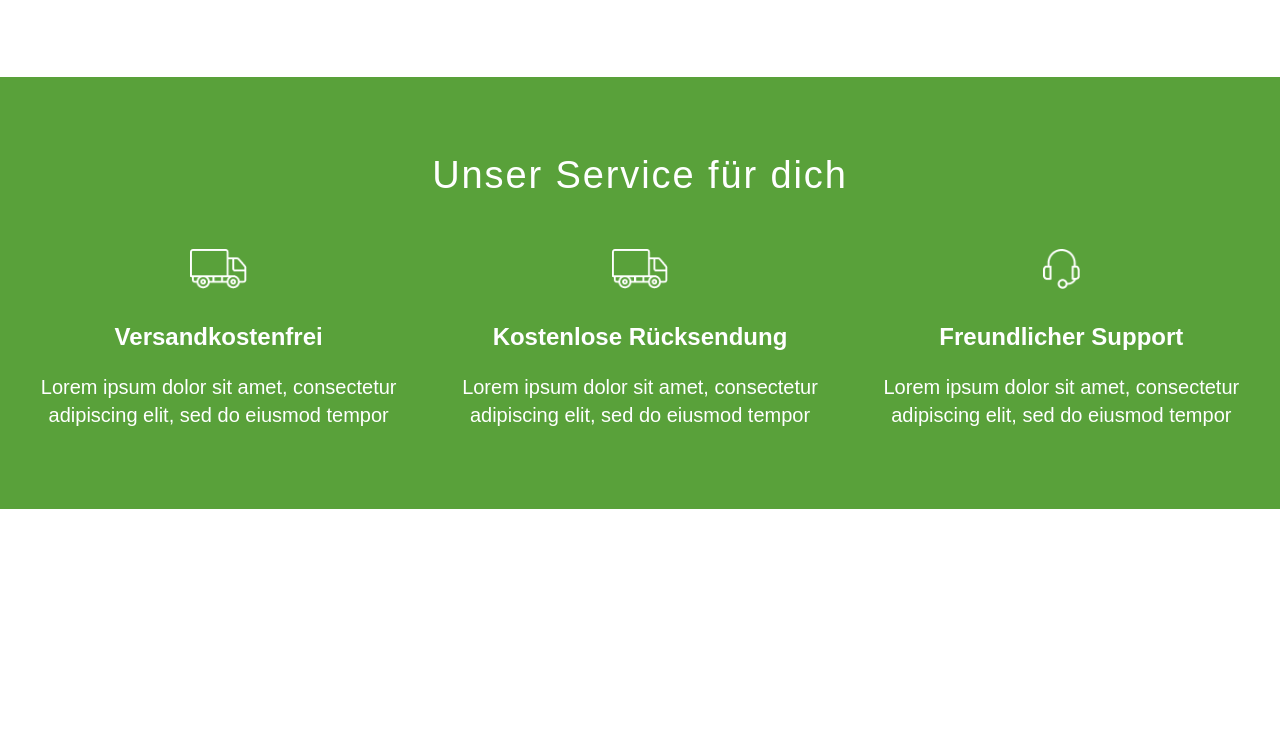
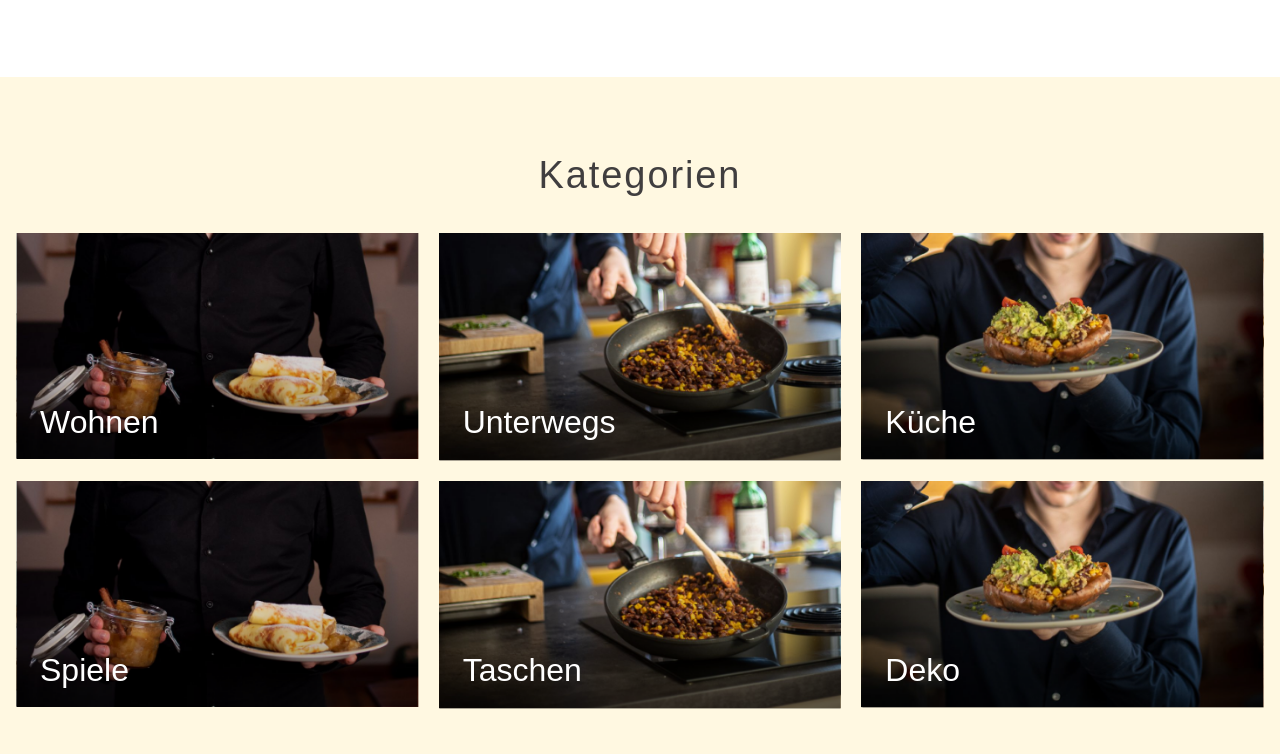
Before and after one commit to juned-dev/shop-project, a website: page public/index.html in a window 1280 px wide. Shown: the part 1066-1820 px from the top of the page. Before the commit the page ends 1575 px from the top, so only its background shows below. Drawn offline with Linux system fonts and the light colour scheme.

Commit message:
categories section ui

```diff
--- a/public/index.html
+++ b/public/index.html
@@ -217,6 +217,84 @@
   </section>
   <!-- End best-sellers section  -->
 
+  <!-- hp categories section  -->
+  <section class="pt-20 pb-20 bg-yellow-400 hp-categories-section">
+    <div class="container">
+      <h2 class="text-center section-title">
+        Kategorien
+      </h2>
+
+      <div class="hp-categories-wrapper">
+          <div class="hp-categories-block">
+            <a href="">
+              <div>
+                <img src="images/hp-cat-1.png" alt="Wohnen">
+              </div>
+              <h3>
+                Wohnen
+              </h3>
+            </a>
+          </div>
+
+          <div class="hp-categories-block">
+            <a href="">
+              <div>
+                <img src="images/hp-cat-2.png" alt="Unterwegs">
+              </div>
+              <h3>
+                Unterwegs
+              </h3>
+            </a>
+          </div>
+
+          <div class="hp-categories-block">
+            <a href="">
+              <div>
+                <img src="images/hp-cat-3.png" alt="Küche">
+              </div>
+              <h3>
+                Küche
+              </h3>
+            </a>
+          </div>
+
+          <div class="hp-categories-block">
+            <a href="">
+              <div>
+                <img src="images/hp-cat-1.png" alt="Spiele">
+              </div>
+              <h3>
+                Spiele
+              </h3>
+            </a>
+          </div>
+
+          <div class="hp-categories-block">
+            <a href="">
+              <div>
+                <img src="images/hp-cat-2.png" alt="Taschen">
+              </div>
+              <h3>
+                Taschen
+              </h3>
+            </a>
+          </div>
+
+          <div class="hp-categories-block">
+            <a href="">
+              <div>
+                <img src="images/hp-cat-3.png" alt="Deko">
+              </div>
+              <h3>
+                Deko
+              </h3>
+            </a>
+          </div>
+      </div>
+    </div>
+  </section>
+  <!-- End hp categories section  -->
+
   <!-- Start Our service section -->
   <section class="pt-20 pb-20 our-service-section">
     <div class="container">
@@ -266,5 +344,6 @@
   </section>
   <!-- End Our service section -->
 
+
 </body>
 </html>
--- a/tailwind.config.js
+++ b/tailwind.config.js
@@ -37,6 +37,7 @@ module.exports = {
           '800': '#403E3F',
         },
         yellow:{
+          '400': 'rgba(255,218,107,0.20)',
           '600': '#D6AC75',
         },
         body: '#ffffff',
```
Also changed, not shown: public/css/app.css, public/images/hp-cat-1.png (added), public/images/hp-cat-2.png (added), public/images/hp-cat-3.png (added), tailwind.css.
